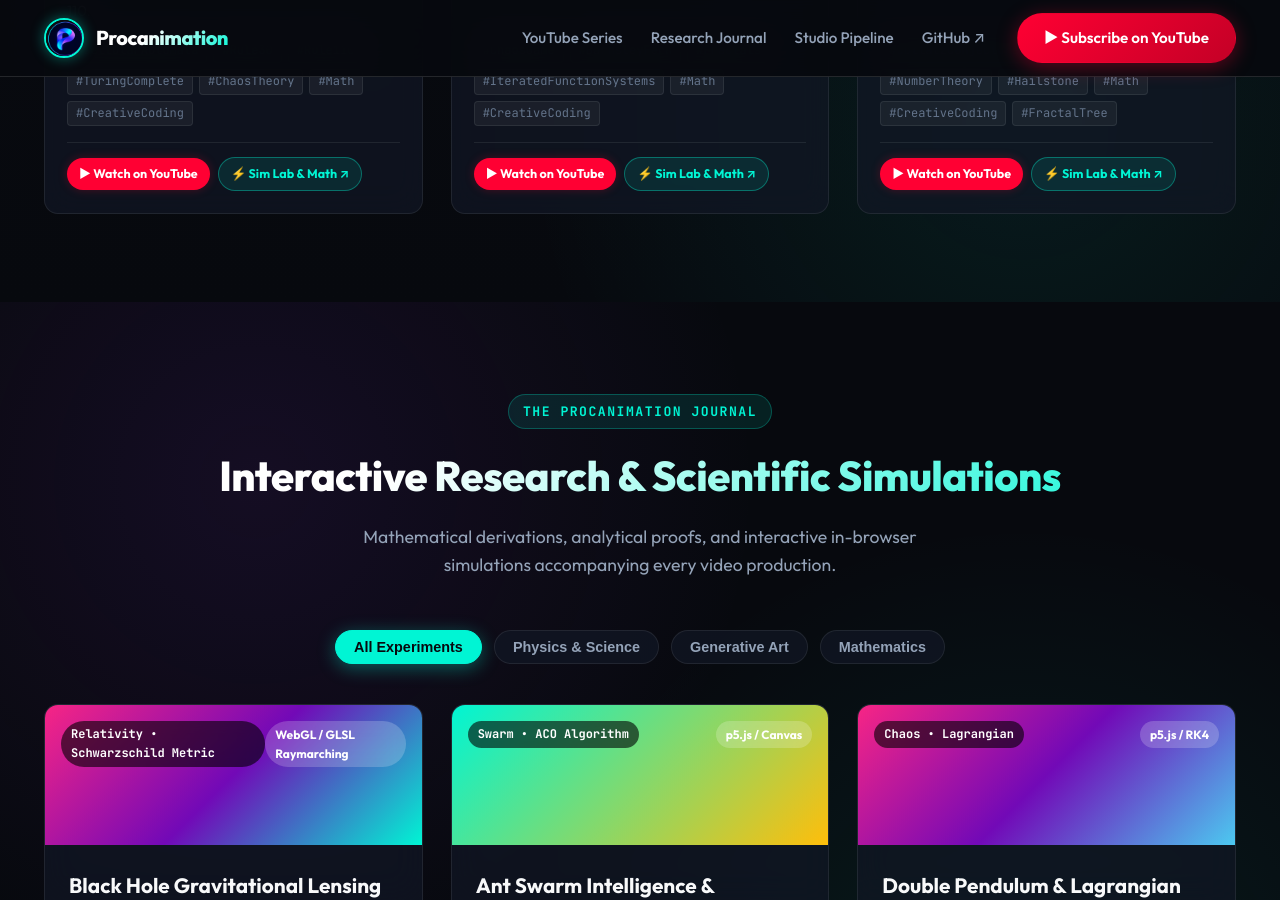
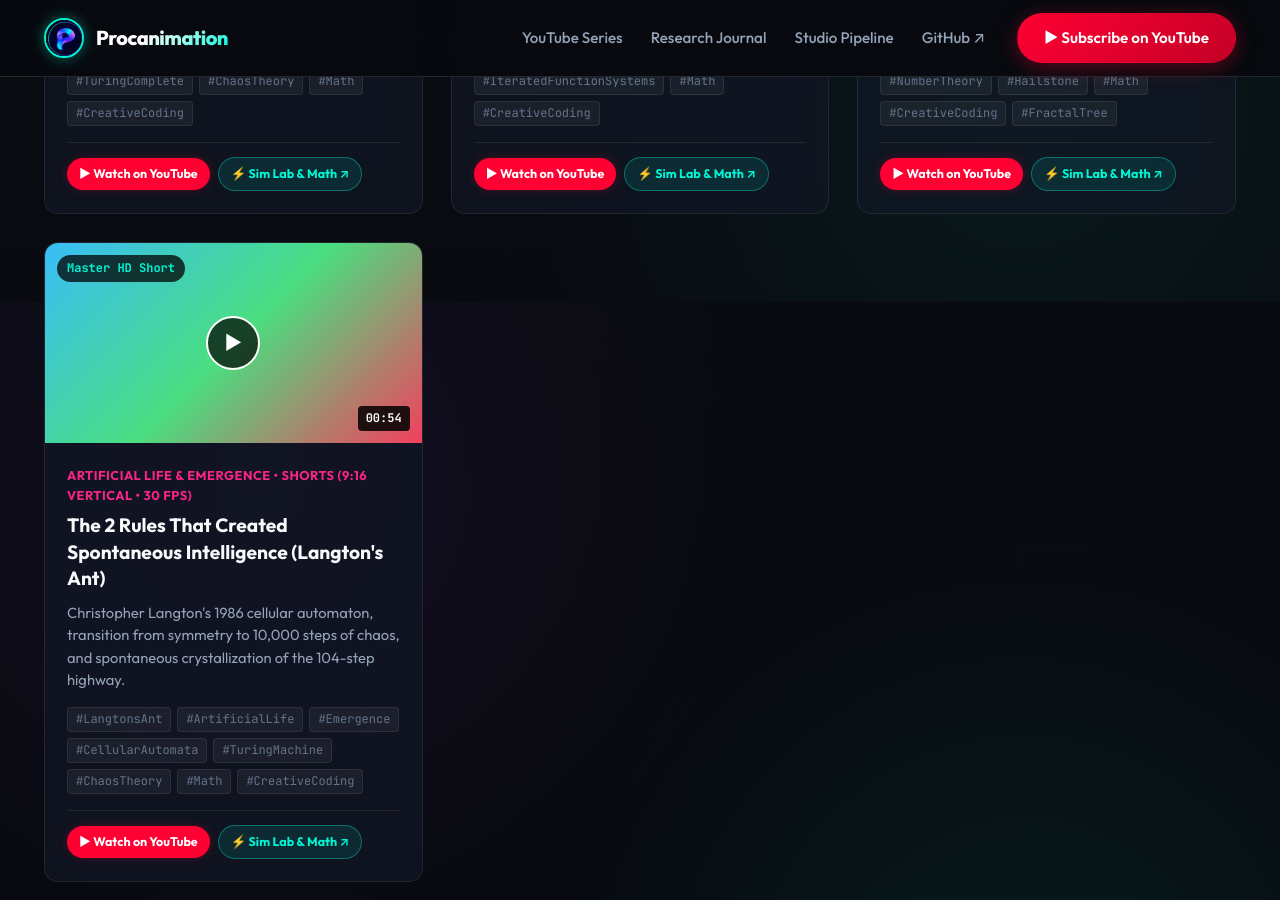
Before and after one commit to procanimation/procanimation.github.io, a Jekyll site: the page built from index.html, in a window 1280 px wide and 900 px high, scrolled down 4198 px. Built offline with Jekyll 4.4.1, drawn with Linux system fonts in a browser that asks for light colours; some of the changed text lies outside the part shown.

Commit message:
feat(experiments): add Langton's Ant interactive web lab and catalog entry

```diff
--- a/_data/projects.yml
+++ b/_data/projects.yml
@@ -185,3 +185,12 @@
   demo_url: "/experiments/collatz-fractal-tree.html"
   featured: true
   gradient: "linear-gradient(135deg, #38bdf8 0%, #f59e0b 50%, #f43f5e 100%)"
+- id: "langtons-ant"
+  name: "Langton's Ant: Emergent Highway"
+  tag: "Artificial Life • Emergence"
+  tech: "HTML5 Canvas • 2D Turing Machine"
+  description: "Christopher Langton's 1986 cellular automaton, transition from symmetry to 10,000 steps of chaos, and spontaneous crystallization of the 104-step highway."
+  repo_url: "https://github.com/procanimation/science-stuff/tree/main/langtons_ant"
+  demo_url: "/experiments/langtons-ant.html"
+  featured: true
+  gradient: "linear-gradient(135deg, #38bdf8 0%, #4ade80 50%, #f43f5e 100%)"
--- a/_data/youtube.yml
+++ b/_data/youtube.yml
@@ -163,3 +163,14 @@
   gradient: "linear-gradient(135deg, #38bdf8, #f59e0b, #f43f5e)"
   video_url: "https://youtube.com/@procanimation"
   article_url: "/experiments/collatz-fractal-tree.html"
+
+- title: "The 2 Rules That Created Spontaneous Intelligence (Langton's Ant)"
+  series: "Artificial Life & Emergence"
+  format: "Shorts (9:16 Vertical • 30 FPS)"
+  duration: "00:54"
+  description: "Christopher Langton's 1986 cellular automaton, transition from symmetry to 10,000 steps of chaos, and spontaneous crystallization of the 104-step highway."
+  tags: ["LangtonsAnt", "ArtificialLife", "Emergence", "CellularAutomata", "TuringMachine", "ChaosTheory", "Math", "CreativeCoding"]
+  badge: "Master HD Short"
+  gradient: "linear-gradient(135deg, #38bdf8, #4ade80, #f43f5e)"
+  video_url: "https://youtube.com/@procanimation"
+  article_url: "/experiments/langtons-ant.html"
--- /dev/null
+++ b/experiments/langtons-ant.html
@@ -0,0 +1,195 @@
+---
+layout: article
+title: "Langton's Ant: Emergent Computation & The 10,000-Step Highway"
+tagline: "Artificial Life, 2D Turing Machines & Spontaneous Order Out of Chaos"
+description: "How a tiny virtual ant operating on two elementary rules wanders in chaotic digital noise for 10,000 steps before spontaneously locking into an infinite recurring diagonal highway."
+category: "Discrete Mathematics & Computational Art"
+permalink: /experiments/langtons-ant.html
+---
+
+<p class="article-lead">
+  In 1986, artificial life pioneer Christopher Langton conceived a two-dimensional cellular automaton that demonstrates the profound boundary between chaos and order: <strong>Langton's Ant</strong>. Living on an infinite grid of black and white cells, the ant follows just two local rules. Despite its absolute simplicity, it passes through distinct evolutionary epochs: beginning with simple bilateral symmetry, plunging into a swirling chaotic pseudo-random walk for over $10,000$ steps, and then spontaneously organizing into an infinite <strong>104-step diagonal highway</strong>.
+</p>
+
+<!-- The Math Lexicon -->
+<h3>The Emergence Lexicon</h3>
+<div class="chaos-lexicon-grid">
+  <div class="lexicon-card">
+    <h4>The Elementary Ruleset</h4>
+    <p>On a white tile: turn $90^\circ$ clockwise (right), flip the tile's color to black, and step forward 1 cell. On a black tile: turn $90^\circ$ counter-clockwise (left), flip the tile's color to white, and step forward 1 cell.</p>
+  </div>
+  <div class="lexicon-card">
+    <h4>The Chaotic Epoch (Steps 200–10,000)</h4>
+    <p>For roughly $10,000$ steps, the ant generates an aperiodic, pseudo-random cloud of black and white tiles. Its trajectories exhibit statistical properties indistinguishable from random walks, erasing its initial symmetrical origin.</p>
+  </div>
+  <div class="lexicon-card">
+    <h4>The 104-Step Highway Emergence</h4>
+    <p>Around step $10,400$, the ant builds a recurrent sequence of 104 steps that shifts its position by $(+2, -2)$ relative to the grid. It continues to march indefinitely along this diagonal highway, never escaping it on an empty grid.</p>
+  </div>
+  <div class="lexicon-card">
+    <h4>Cohen-Kung Unbounded Theorem</h4>
+    <p>In 1993, mathematicians proved that the trajectory of Langton's ant is strictly <strong>unbounded</strong>: regardless of the initial configuration of black cells on a finite grid, the ant cannot remain trapped in a bounded region forever.</p>
+  </div>
+</div>
+
+<!-- Interactive Simulation Box -->
+<div class="interactive-simulation-box">
+  <div class="simulation-header">
+    <div class="sim-title">
+      <span>⚡ REAL-TIME LANGTON'S ANT SIMULATOR</span>
+      <span style="font-weight:400; color:var(--text-muted); font-size:0.8rem;">(Interactive Step Stepper & Fast-Forward Highway Explorer)</span>
+    </div>
+    <div class="sim-legend">
+      <span style="color:#f43f5e;">● Ant Head</span>
+      <span style="color:#38bdf8;">● Chaotic Smoke</span>
+      <span style="color:#4ade80;">● Emergent Highway</span>
+    </div>
+  </div>
+
+  <div class="canvas-stage" style="position:relative; width:100%; height:540px; background:#030712; border-radius:8px; overflow:hidden;">
+    <canvas id="antCanvas" style="width:100%; height:100%; display:block;"></canvas>
+    <div class="canvas-hud" style="position:absolute; top:12px; left:12px; right:12px; display:flex; justify-content:space-between; font-family:monospace; font-size:11px; color:#94a3b8; pointer-events:none; background:rgba(3,7,18,0.85); padding:8px 12px; border-radius:6px; border:1px solid rgba(56,189,248,0.25);">
+      <div>Step Count: <span id="hudStep" style="color:#38bdf8; font-weight:bold;">0</span></div>
+      <div>Phase: <span id="hudPhase" style="color:#4ade80; font-weight:bold;">Symmetry (Initial)</span></div>
+      <div>Black Cells: <span id="hudCells" style="color:#ffbe0b; font-weight:bold;">0</span></div>
+    </div>
+  </div>
+
+  <div class="simulation-controls" style="display:flex; flex-wrap:wrap; gap:14px; margin-top:16px; padding:16px; background:var(--bg-surface-elevated, #101624); border-radius:8px; border:1px solid rgba(255,255,255,0.08); align-items:center;">
+    <button id="btnTogglePlay" class="btn btn-primary" style="padding:8px 16px; font-size:12px; border-radius:6px; cursor:pointer; background:#38bdf8; color:#030712; font-weight:bold; border:none;">
+      ❚❚ Pause Evolution
+    </button>
+    <button id="btnResetAnt" class="btn btn-secondary" style="padding:8px 14px; font-size:12px; border-radius:6px; cursor:pointer; background:rgba(255,255,255,0.1); color:#fff; border:1px solid rgba(255,255,255,0.2);">
+      ↺ Reset Origin
+    </button>
+    <button id="btnJumpHighway" style="padding:8px 14px; font-size:12px; border-radius:6px; cursor:pointer; background:#1e293b; color:#4ade80; border:1px solid #4ade80; font-weight:bold;">
+      ⏩ Fast-Forward to Highway (10,000 Steps)
+    </button>
+
+    <div style="display:flex; align-items:center; gap:8px;">
+      <label style="font-size:11px; color:#94a3b8; font-family:monospace;">SPEED (STEPS/FRAME):</label>
+      <input type="range" id="speedSlider" min="1" max="250" value="40" style="width:90px;">
+    </div>
+  </div>
+</div>
+
+<script>
+(function() {
+  const canvas = document.getElementById('antCanvas');
+  const ctx = canvas.getContext('2d');
+
+  let width = canvas.width = canvas.parentElement.clientWidth;
+  let height = canvas.height = canvas.parentElement.clientHeight;
+
+  const cellSize = 4;
+  const cols = Math.floor(width / cellSize);
+  const rows = Math.floor(height / cellSize);
+
+  let grid = new Uint8Array(cols * rows);
+  let antX = Math.floor(cols / 2);
+  let antY = Math.floor(rows / 2);
+  let antDir = 0; // 0: UP, 1: RIGHT, 2: DOWN, 3: LEFT
+  const dx = [0, 1, 0, -1];
+  const dy = [-1, 0, 1, 0];
+
+  let stepCount = 0;
+  let isRunning = true;
+  let stepsPerFrame = 40;
+
+  function reset() {
+    grid.fill(0);
+    antX = Math.floor(cols / 2);
+    antY = Math.floor(rows / 2);
+    antDir = 0;
+    stepCount = 0;
+    render();
+  }
+
+  function step() {
+    const idx = antY * cols + antX;
+    if (grid[idx] === 0) {
+      antDir = (antDir + 1) % 4; // turn right
+      grid[idx] = 1;
+    } else {
+      antDir = (antDir + 3) % 4; // turn left
+      grid[idx] = 0;
+    }
+
+    antX = (antX + dx[antDir] + cols) % cols;
+    antY = (antY + dy[antDir] + rows) % rows;
+    stepCount++;
+  }
+
+  function render() {
+    ctx.fillStyle = '#030712';
+    ctx.fillRect(0, 0, width, height);
+
+    let blackCount = 0;
+    for (let y = 0; y < rows; y++) {
+      const rowOffset = y * cols;
+      for (let x = 0; x < cols; x++) {
+        if (grid[rowOffset + x] === 1) {
+          blackCount++;
+          if (stepCount >= 10400 && (x > cols / 2 + 10 || y > rows / 2 + 10)) {
+            ctx.fillStyle = '#4ade80'; // Highway emerald
+          } else {
+            ctx.fillStyle = '#38bdf8'; // Blue smoke
+          }
+          ctx.fillRect(x * cellSize, y * cellSize, cellSize - 0.5, cellSize - 0.5);
+        }
+      }
+    }
+
+    // Draw Ant Head
+    ctx.fillStyle = '#f43f5e';
+    ctx.beginPath();
+    ctx.arc(antX * cellSize + cellSize / 2, antY * cellSize + cellSize / 2, cellSize, 0, Math.PI * 2);
+    ctx.fill();
+
+    document.getElementById('hudStep').innerText = stepCount.toLocaleString();
+    document.getElementById('hudCells').innerText = blackCount.toLocaleString();
+
+    let phase = 'Symmetry (Steps 0–450)';
+    if (stepCount > 10400) phase = '104-Step Highway (Order)';
+    else if (stepCount > 450) phase = 'Chaotic Cloud (Steps 450–10,400)';
+    document.getElementById('hudPhase').innerText = phase;
+  }
+
+  function animate() {
+    if (isRunning) {
+      for (let i = 0; i < stepsPerFrame; i++) {
+        step();
+      }
+      render();
+    }
+    requestAnimationFrame(animate);
+  }
+
+  document.getElementById('btnTogglePlay').addEventListener('click', function() {
+    isRunning = !isRunning;
+    this.innerText = isRunning ? '❚❚ Pause Evolution' : '▶ Resume Evolution';
+  });
+
+  document.getElementById('btnResetAnt').addEventListener('click', reset);
+
+  document.getElementById('btnJumpHighway').addEventListener('click', function() {
+    while (stepCount < 10300) {
+      step();
+    }
+    render();
+  });
+
+  document.getElementById('speedSlider').addEventListener('input', function() {
+    stepsPerFrame = parseInt(this.value);
+  });
+
+  window.addEventListener('resize', function() {
+    width = canvas.width = canvas.parentElement.clientWidth;
+    height = canvas.height = canvas.parentElement.clientHeight;
+    reset();
+  });
+
+  reset();
+  requestAnimationFrame(animate);
+})();
+</script>
```
